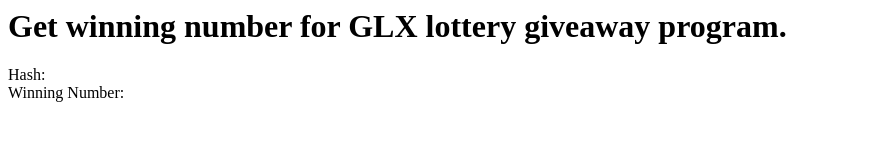
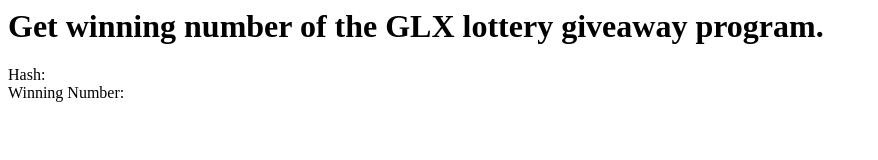
Before and after one commit to galaxydefin/giveaway-lottery-result, a plain HTML site: page index.html in a window 1280 px wide. Shown: the whole page, without its empty margins (0-878 px from the left). Drawn offline with Linux system fonts and the light colour scheme.

Commit message:
Update index.html

```diff
--- a/index.html
+++ b/index.html
@@ -1,6 +1,6 @@
 <html>
 <title>Get Winning Number</title>
-<h1>Get winning number for GLX lottery giveaway program.</h1>
+<h1>Get winning number of the GLX lottery giveaway program.</h1>
 <div>Hash: <b id="hash"></b></div>
 <div>Winning Number: <b id="result"></b></div>
 <script>
```
